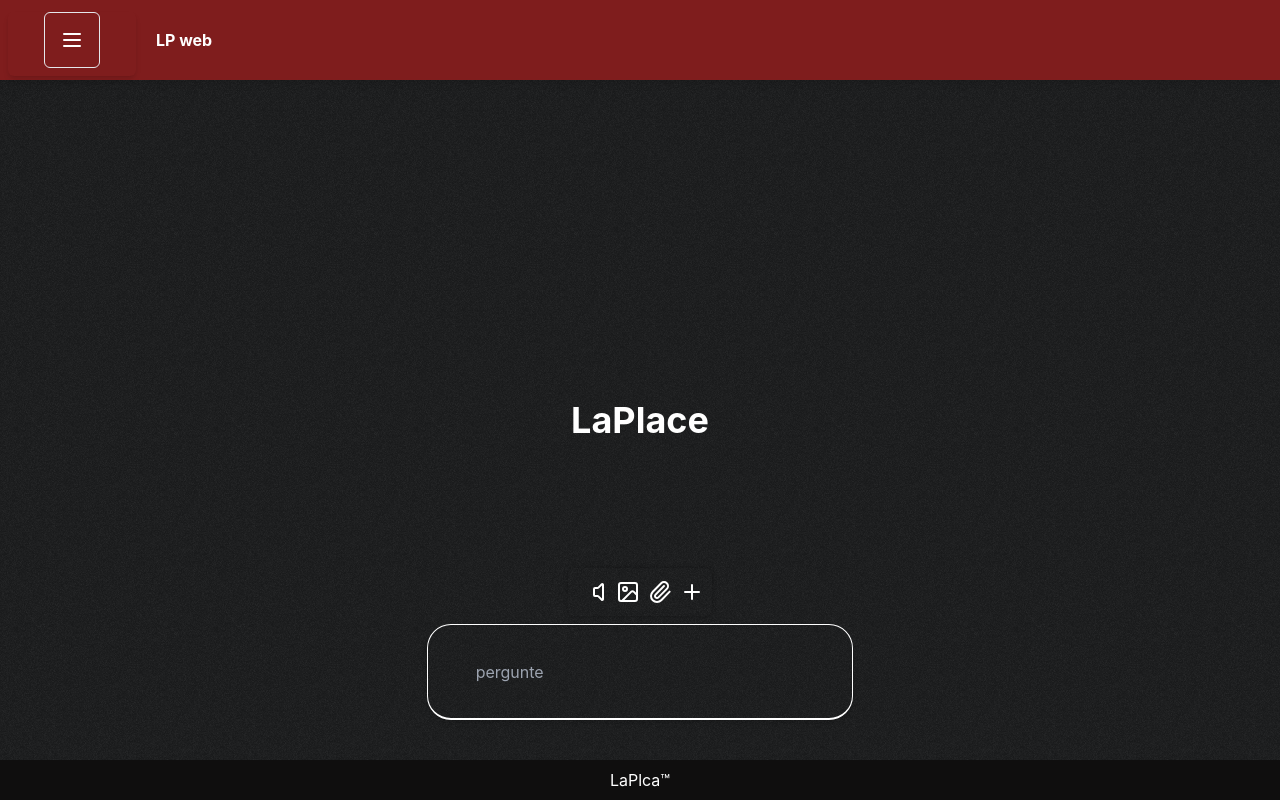
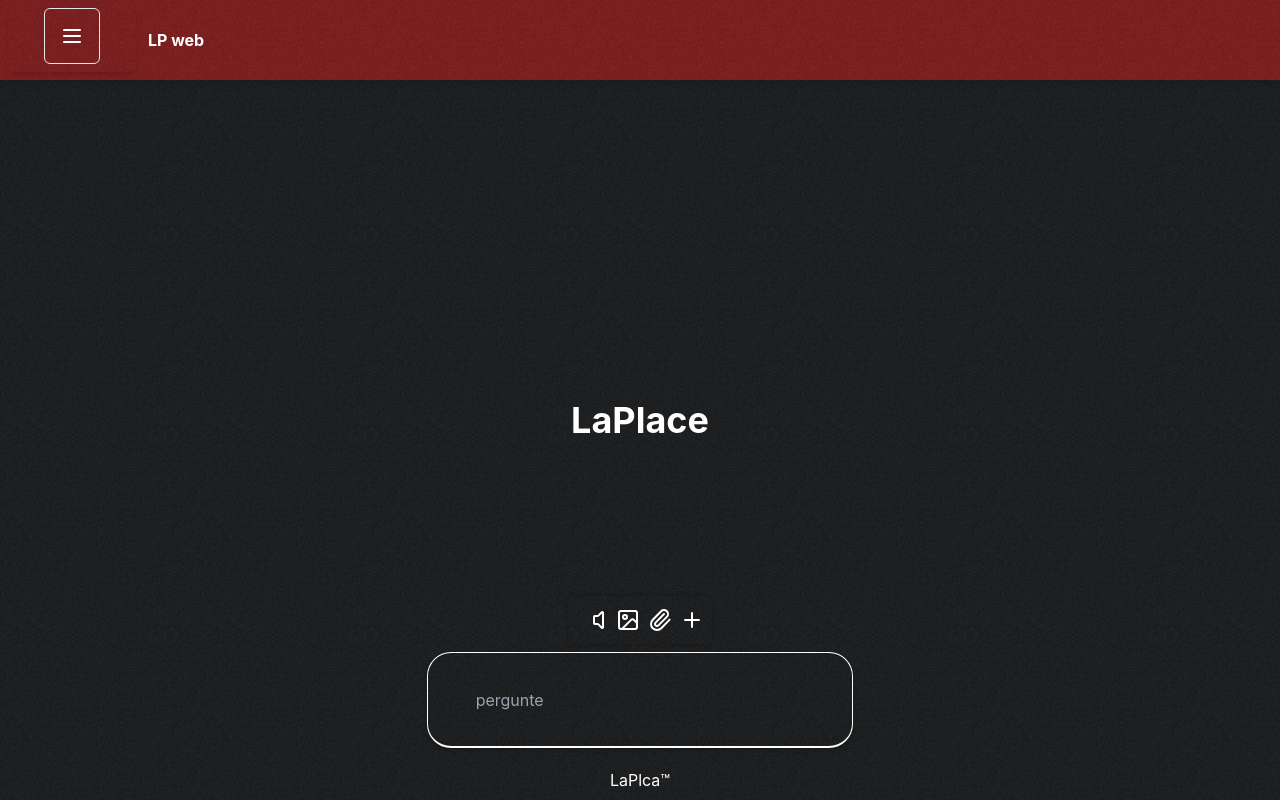
Before and after one commit to DiegoZaluski/ReactLaPlace, a React (Vite) app: page / in a window 1280 px wide. Built offline with nearby package versions, Linux system fonts and the light colour scheme.

Commit message:
resposieness: test☕

```diff
--- a/src/components/layout/Chat.jsx
+++ b/src/components/layout/Chat.jsx
@@ -6,28 +6,28 @@ import {Menu, Paperclip,Volume,Image,Plus} from 'lucide-react'
 function Chat() {
     //alert("Olá! Estou no início deste projeto. Se você gostou da ideia, seja bem-vindo para contribuir com sua ajuda! \n projeto ainda é apenas um interface😁")
     return (
-            <div className="flex flex-col flex-wrap justify-center items-center h-screen w-full overflow-hidden paddEnv bg-red-900">
+            <div className="flex flex-col flex-wrap justify-center items-center h-screen w-full overflow-hidden paddEnv bg-red-900 p-0 m-0 img-bg">
                 {/* Header */}
-                <header className="h-20 w-full self-start flex items-center flex-row text-white bg-red-900 shadow-b-md z-10">
-                    <div className=" text-center flex flex-col border-white h-16 w-32 self-start items-center rounded-md mt-3  ml-2 shadow-md">
+                <header className="h-20 w-full flex items-center flex-row text-white shadow-b-md z-10">
+                    <div className="flex flex-col border-white h-16 w-32 items-center rounded-md shadow-md translate-x-2">
                         <Button className="h-14 w-14 flex items-center justify-center"><Menu className="text-white"/></Button>
                     </div>
                     <h1 className="ml-5 flex"><strong>LP web</strong></h1>
                 </header>
                 {/* Messages Container */}
-                <div className="flex  flex-col justify-end items-center flex-1 w-full bg-[#1B1C1D] img-bg">
+                <div className="flex flex-col justify-end items-center flex-1 w-full bg-[#1B1C1D] img-bg">
                         <h1 className="text-white font-bold absolute top-1/2 text-4xl">LaPlace</h1>
-                        <div className="relative w-36 h-12 rounded-md sx bottom-2">
+                        <div className="relative w-36 h-12 rounded-md sx bottom-2 -top-5">
                             <Volume className="text-white absolute left-6 top-1/2 -translate-y-1/2 hover:text-red-500" />
                             <Image className="text-white absolute left-12 top-1/2 -translate-y-1/2 hover:text-red-500" />
                             <Paperclip className="text-white absolute left-20 top-1/2 -translate-y-1/2 hover:text-red-500" />
                             <Plus className="text-white absolute left-28 top-1/2 -translate-y-1/2 hover:text-red-500" />
                         </div>
-                    <div className="relative flex justify-end items-center border border-white border-b-2 rounded-3xl w-96 h-24 mb-10 shadow-md xl:w-1/3 md:w-2/4">
+                    <div className="relative flex justify-end items-center border border-white border-b-2 rounded-3xl w-80 h-24 -translate-y-3 shadow-md xl:w-1/3 md:w-2/4">
                         <input type="text" placeholder="pergunte" className="absolute left-12 bg-transparent outline-none caret-white text-white "/>
                     </div>
                 </div>
-                <footer className="flex items-center justify-center  h-10 w-full  p- bg-[#0f0e0e] text-white">
+                <footer className="flex items-center justify-center  h-10 w-full text-white img-bg bg-[#1B1C1D] ">
                     LaPlca&trade;
                 </footer>
             </div>
```
